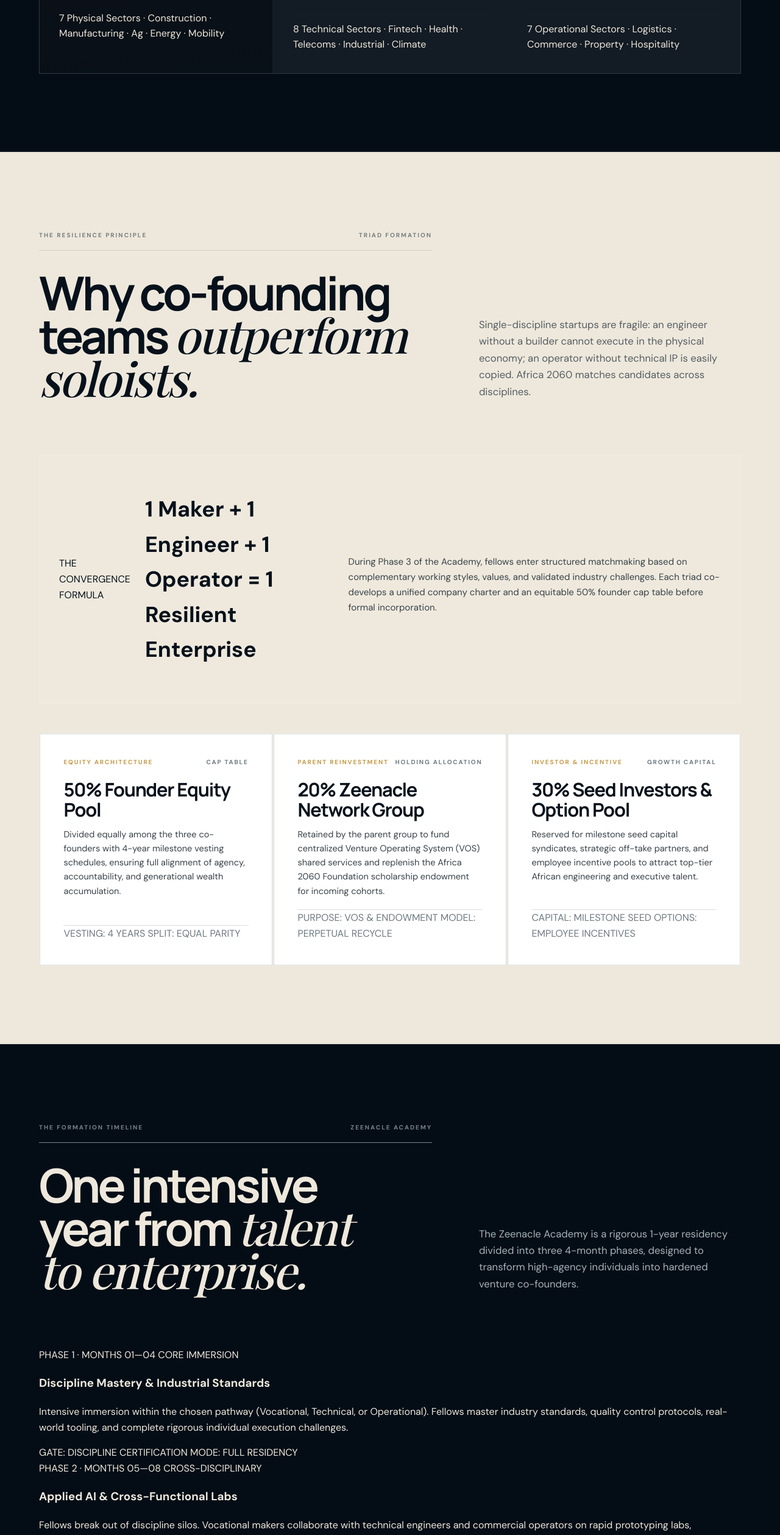
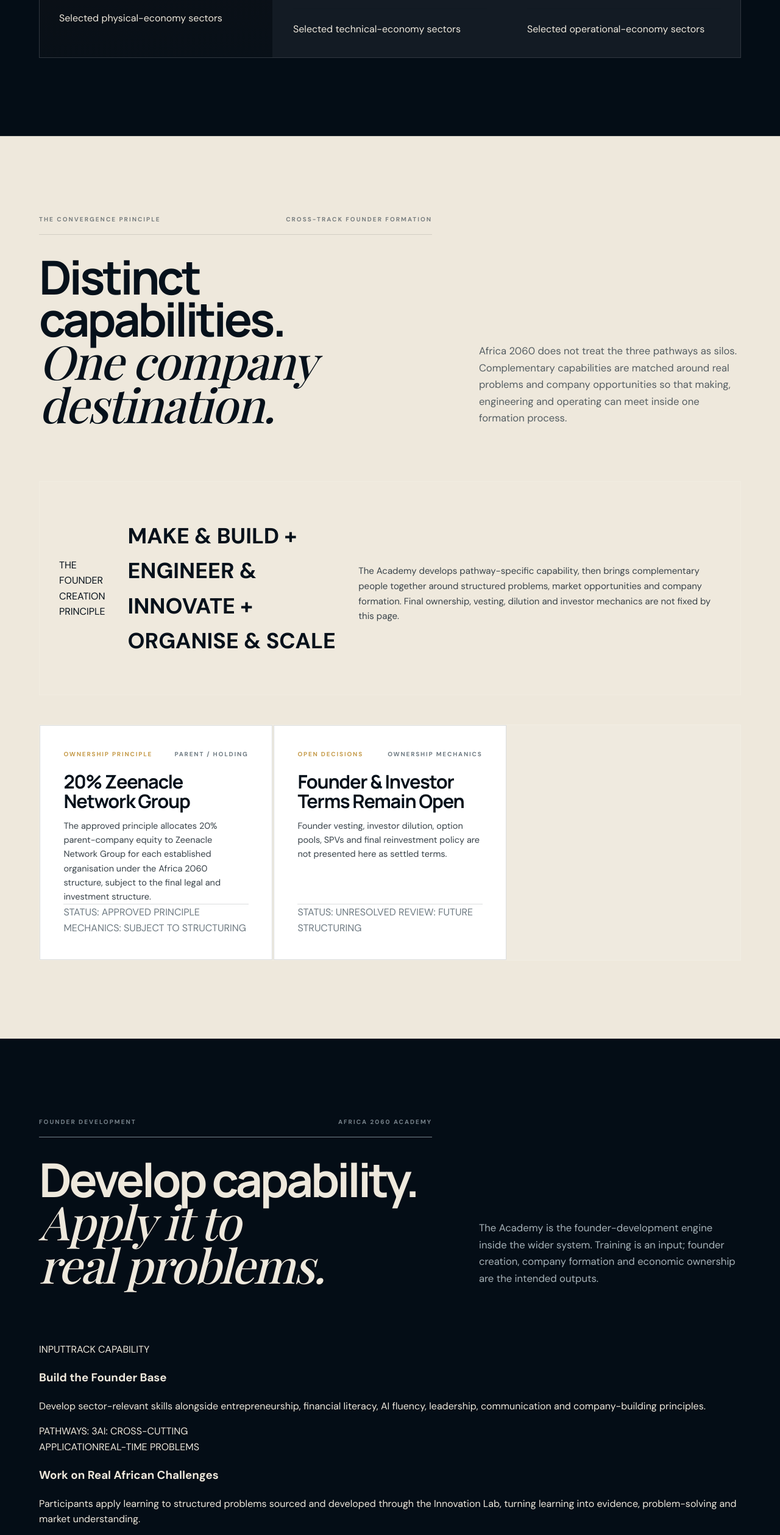
Before and after one commit to zeenacle/Africa-2060, a website: page founders/index.html in a window 1280 px wide. Shown: the part 2606-5123 px from the top of the page at 61% size. Drawn offline with nearby package versions, Linux system fonts and the light colour scheme; a web font is replaced by a local one.

Commit message:
chore: remove unsupported founder programme and ownership mechanics

```diff
--- a/founders/index.html
+++ b/founders/index.html
@@ -2771,7 +2771,7 @@
           <div class="reframe-row" style="font-size:13px"><span>Environment</span><i>→</i><span>Workshops, fabrication yards, agro-processing facilities</span></div>
           <div class="reframe-row" style="font-size:13px"><span>AI Multiplier</span><i>→</i><span>Generative CAD, CNC toolpaths, predictive maintenance</span></div>
         </div>
-        <div class="track-sectors-pill" style="margin-top:20px">7 Physical Sectors · Construction · Manufacturing · Ag · Energy · Mobility</div>
+        <div class="track-sectors-pill" style="margin-top:20px">Selected physical-economy sectors</div>
       </div>
     </div>
 
@@ -2790,7 +2790,7 @@
           <div class="reframe-row" style="font-size:13px"><span>Environment</span><i>→</i><span>Compute labs, electronics testbeds, software repositories</span></div>
           <div class="reframe-row" style="font-size:13px"><span>AI Multiplier</span><i>→</i><span>Automated code verification, model fine-tuning, security audits</span></div>
         </div>
-        <div class="track-sectors-pill" style="margin-top:20px">8 Technical Sectors · Fintech · Health · Telecoms · Industrial · Climate</div>
+        <div class="track-sectors-pill" style="margin-top:20px">Selected technical-economy sectors</div>
       </div>
     </div>
 
@@ -2809,7 +2809,7 @@
           <div class="reframe-row" style="font-size:13px"><span>Environment</span><i>→</i><span>Trading floors, logistics hubs, boardroom simulations</span></div>
           <div class="reframe-row" style="font-size:13px"><span>AI Multiplier</span><i>→</i><span>Financial modeling, customs automation, contract synthesis</span></div>
         </div>
-        <div class="track-sectors-pill" style="margin-top:20px">7 Operational Sectors · Logistics · Commerce · Property · Hospitality</div>
+        <div class="track-sectors-pill" style="margin-top:20px">Selected operational-economy sectors</div>
       </div>
     </div>
   </div>
@@ -2819,150 +2819,103 @@
 <section class="act act-cream" id="convergence">
   <div class="act-head">
     <div>
-      <div class="eyebrow-row"><span>THE RESILIENCE PRINCIPLE</span><span>TRIAD FORMATION</span></div>
-      <h2 style="margin-top:34px">Why co-founding teams <span class="serif">outperform soloists.</span></h2>
+      <div class="eyebrow-row"><span>THE CONVERGENCE PRINCIPLE</span><span>CROSS-TRACK FOUNDER FORMATION</span></div>
+      <h2 style="margin-top:34px">Distinct capabilities. <span class="serif">One company destination.</span></h2>
     </div>
-    <p>Single-discipline startups are fragile: an engineer without a builder cannot execute in the physical economy; an operator without technical IP is easily copied. Africa 2060 matches candidates across disciplines.</p>
+    <p>Africa 2060 does not treat the three pathways as silos. Complementary capabilities are matched around real problems and company opportunities so that making, engineering and operating can meet inside one formation process.</p>
   </div>
 
   <div class="tracks-convergence" style="margin-top:40px">
-    <span>THE CONVERGENCE FORMULA</span>
-    <h3 style="font-size:clamp(24px,2.8vw,40px)">1 Maker + 1 Engineer + 1 Operator = 1 Resilient Enterprise</h3>
-    <p style="max-width:760px;margin:18px auto 0;font-size:15px;line-height:1.65;color:var(--ink-soft)">During Phase 3 of the Academy, fellows enter structured matchmaking based on complementary working styles, values, and validated industry challenges. Each triad co-develops a unified company charter and an equitable 50% founder cap table before formal incorporation.</p>
+    <span>THE FOUNDER CREATION PRINCIPLE</span>
+    <h3 style="font-size:clamp(24px,2.8vw,40px)">MAKE &amp; BUILD + ENGINEER &amp; INNOVATE + ORGANISE &amp; SCALE</h3>
+    <p style="max-width:760px;margin:18px auto 0;font-size:15px;line-height:1.65;color:var(--ink-soft)">The Academy develops pathway-specific capability, then brings complementary people together around structured problems, market opportunities and company formation. Final ownership, vesting, dilution and investor mechanics are not fixed by this page.</p>
   </div>
 
   <div class="stage-ledger-grid" style="margin-top:48px">
     <article class="stage-card-deep" style="background:#fff;border:1px solid var(--darkline);color:var(--ink)">
       <div>
-        <div class="stage-card-deep-top"><span style="color:var(--gold)">EQUITY ARCHITECTURE</span><span style="color:var(--ink-muted)">CAP TABLE</span></div>
-        <h3 style="color:var(--ink)">50% Founder Equity Pool</h3>
-        <p style="color:var(--ink-soft)">Divided equally among the three co-founders with 4-year milestone vesting schedules, ensuring full alignment of agency, accountability, and generational wealth accumulation.</p>
+        <div class="stage-card-deep-top"><span style="color:var(--gold)">OWNERSHIP PRINCIPLE</span><span style="color:var(--ink-muted)">PARENT / HOLDING</span></div>
+        <h3 style="color:var(--ink)">20% Zeenacle Network Group</h3>
+        <p style="color:var(--ink-soft)">The approved principle allocates 20% parent-company equity to Zeenacle Network Group for each established organisation under the Africa 2060 structure, subject to the final legal and investment structure.</p>
       </div>
       <div class="stage-card-deep-meta" style="border-top:1px solid var(--darkline);color:var(--ink-muted)">
-        <span>VESTING: 4 YEARS</span>
-        <span>SPLIT: EQUAL PARITY</span>
+        <span>STATUS: APPROVED PRINCIPLE</span>
+        <span>MECHANICS: SUBJECT TO STRUCTURING</span>
       </div>
     </article>
 
     <article class="stage-card-deep" style="background:#fff;border:1px solid var(--darkline);color:var(--ink)">
       <div>
-        <div class="stage-card-deep-top"><span style="color:var(--gold)">PARENT REINVESTMENT</span><span style="color:var(--ink-muted)">HOLDING ALLOCATION</span></div>
-        <h3 style="color:var(--ink)">20% Zeenacle Network Group</h3>
-        <p style="color:var(--ink-soft)">Retained by the parent group to fund centralized Venture Operating System (VOS) shared services and replenish the Africa 2060 Foundation scholarship endowment for incoming cohorts.</p>
+        <div class="stage-card-deep-top"><span style="color:var(--gold)">OPEN DECISIONS</span><span style="color:var(--ink-muted)">OWNERSHIP MECHANICS</span></div>
+        <h3 style="color:var(--ink)">Founder &amp; Investor Terms Remain Open</h3>
+        <p style="color:var(--ink-soft)">Founder vesting, investor dilution, option pools, SPVs and final reinvestment policy are not presented here as settled terms.</p>
       </div>
       <div class="stage-card-deep-meta" style="border-top:1px solid var(--darkline);color:var(--ink-muted)">
-        <span>PURPOSE: VOS &amp; ENDOWMENT</span>
-        <span>MODEL: PERPETUAL RECYCLE</span>
-      </div>
-    </article>
-
-    <article class="stage-card-deep" style="background:#fff;border:1px solid var(--darkline);color:var(--ink)">
-      <div>
-        <div class="stage-card-deep-top"><span style="color:var(--gold)">INVESTOR &amp; INCENTIVE</span><span style="color:var(--ink-muted)">GROWTH CAPITAL</span></div>
-        <h3 style="color:var(--ink)">30% Seed Investors &amp; Option Pool</h3>
-        <p style="color:var(--ink-soft)">Reserved for milestone seed capital syndicates, strategic off-take partners, and employee incentive pools to attract top-tier African engineering and executive talent.</p>
-      </div>
-      <div class="stage-card-deep-meta" style="border-top:1px solid var(--darkline);color:var(--ink-muted)">
-        <span>CAPITAL: MILESTONE SEED</span>
-        <span>OPTIONS: EMPLOYEE INCENTIVES</span>
+        <span>STATUS: UNRESOLVED</span>
+        <span>REVIEW: FUTURE STRUCTURING</span>
       </div>
     </article>
   </div>
 </section>
 
-<!-- SECTION 04: ONE-YEAR ZEENACLE ACADEMY STRUCTURE -->
+<!-- SECTION 04: FOUNDER DEVELOPMENT & APPLICATION -->
 <section class="act act-dark" id="academy">
   <div class="act-head">
     <div>
-      <div class="eyebrow-row"><span>THE FORMATION TIMELINE</span><span>ZEENACLE ACADEMY</span></div>
-      <h2 style="margin-top:34px">One intensive year from <span class="serif">talent to enterprise.</span></h2>
+      <div class="eyebrow-row"><span>FOUNDER DEVELOPMENT</span><span>AFRICA 2060 ACADEMY</span></div>
+      <h2 style="margin-top:34px">Develop capability. <span class="serif">Apply it to real problems.</span></h2>
     </div>
-    <p>The Zeenacle Academy is a rigorous 1-year residency divided into three 4-month phases, designed to transform high-agency individuals into hardened venture co-founders.</p>
+    <p>The Academy is the founder-development engine inside the wider system. Training is an input; founder creation, company formation and economic ownership are the intended outputs.</p>
   </div>
 
   <div class="monograph-grid" style="margin-top:40px">
     <article class="monograph-card">
-      <div class="monograph-card-top">
-        <span>PHASE 1 · MONTHS 01—04</span>
-        <span>CORE IMMERSION</span>
-      </div>
-      <h3>Discipline Mastery &amp; Industrial Standards</h3>
-      <p>Intensive immersion within the chosen pathway (Vocational, Technical, or Operational). Fellows master industry standards, quality control protocols, real-world tooling, and complete rigorous individual execution challenges.</p>
-      <div class="monograph-card-foot">
-        <span>GATE: DISCIPLINE CERTIFICATION</span>
-        <span>MODE: FULL RESIDENCY</span>
-      </div>
+      <div class="monograph-card-top"><span>INPUT</span><span>TRACK CAPABILITY</span></div>
+      <h3>Build the Founder Base</h3>
+      <p>Develop sector-relevant skills alongside entrepreneurship, financial literacy, AI fluency, leadership, communication and company-building principles.</p>
+      <div class="monograph-card-foot"><span>PATHWAYS: 3</span><span>AI: CROSS-CUTTING</span></div>
     </article>
-
     <article class="monograph-card">
-      <div class="monograph-card-top">
-        <span>PHASE 2 · MONTHS 05—08</span>
-        <span>CROSS-DISCIPLINARY</span>
-      </div>
-      <h3>Applied AI &amp; Cross-Functional Labs</h3>
-      <p>Fellows break out of discipline silos. Vocational makers collaborate with technical engineers and commercial operators on rapid prototyping labs, integrating generative AI tooling into operational workflows.</p>
-      <div class="monograph-card-foot">
-        <span>GATE: MULTI-DISCIPLINARY PROTOTYPE</span>
-        <span>MODE: COLLABORATIVE LABS</span>
-      </div>
+      <div class="monograph-card-top"><span>APPLICATION</span><span>REAL-TIME PROBLEMS</span></div>
+      <h3>Work on Real African Challenges</h3>
+      <p>Participants apply learning to structured problems sourced and developed through the Innovation Lab, turning learning into evidence, problem-solving and market understanding.</p>
+      <div class="monograph-card-foot"><span>LINK: INNOVATION LAB</span><span>MODE: APPLIED</span></div>
     </article>
-
     <article class="monograph-card">
-      <div class="monograph-card-top">
-        <span>PHASE 3 · MONTHS 09—12</span>
-        <span>VENTURE INCUBATION</span>
-      </div>
-      <h3>Triad Matching, Cap Tables &amp; Incorporation</h3>
-      <p>Candidates are matched into formal 1:1:1 co-founding triads. Triads select a vetted Innovation Lab market challenge, validate commercial off-take, structure corporate charters, and incorporate a live statutory company.</p>
-      <div class="monograph-card-foot">
-        <span>GATE: INCORPORATION &amp; SEED PITCH</span>
-        <span>OUTCOME: ACTIVE ENTERPRISE</span>
-      </div>
+      <div class="monograph-card-top"><span>OUTPUT</span><span>FORMATION</span></div>
+      <h3>Move Toward Company Creation</h3>
+      <p>Cross-track matching connects complementary founder capabilities around company opportunities, followed by company formation, appropriate funding, scale and reinvestment.</p>
+      <div class="monograph-card-foot"><span>OUTPUT: FOUNDER TEAMS</span><span>OUTPUT: COMPANIES</span></div>
     </article>
   </div>
 </section>
 
-<!-- SECTION 05: TUITION, SCHOLARSHIPS & ADMISSIONS RIGOR -->
+<!-- SECTION 05: FOUNDER APPLICATION STANDARD -->
 <section class="act act-cream" id="admissions">
   <div class="act-head">
     <div>
-      <div class="eyebrow-row"><span>ADMISSIONS &amp; FELLOWSHIPS</span><span>SELECTIVITY</span></div>
-      <h2 style="margin-top:34px">Merit-first admissions. <span class="serif">Zero financial barrier.</span></h2>
+      <div class="eyebrow-row"><span>FOUNDER APPLICATION</span><span>SOURCE-GROUNDED MODEL</span></div>
+      <h2 style="margin-top:34px">Capability is only the beginning. <span class="serif">Application creates the founder.</span></h2>
     </div>
-    <p>The Academy maintains uncompromising admissions selectivity while ensuring financial hardship never disqualifies exceptional African talent.</p>
+    <p>Africa 2060 is designed around applied founder development rather than credential collection. Participants are expected to connect capability to real problems, collaboration, company formation and ownership.</p>
   </div>
 
   <div class="split-editorial">
     <div class="split-text-pane">
-      <h3 style="font-family:var(--display);font-size:clamp(22px,2.2vw,32px);margin-bottom:16px;color:var(--ink)">Tuition Schedule &amp; Endowment Fellowships</h3>
-      <p style="font-size:15px;line-height:1.75;color:var(--ink-soft);margin-bottom:20px">
-        The standard Academy tuition is ₦500,000 for the full 1-year residency, covering physical lab access, high-performance compute, materials, and master mentorship.
-      </p>
+      <h3 style="font-family:var(--display);font-size:clamp(22px,2.2vw,32px);margin-bottom:16px;color:var(--ink)">What the founder-development system connects</h3>
       <div class="reframe-grid">
-        <div class="reframe-row">
-          <span>Standard Tuition</span><i>→</i><span>₦500,000 (Subsidized by Zeenacle Network Group)</span>
-        </div>
-        <div class="reframe-row">
-          <span>Need-Blind Fellowships</span><i>→</i><span>100% full-tuition endowment scholarships for top quartile</span>
-        </div>
-        <div class="reframe-row">
-          <span>Deferred Income-Share</span><i>→</i><span>Zero upfront payment; repayable solely upon portfolio company funding</span>
-        </div>
-        <div class="reframe-row">
-          <span>Corporate Sponsorships</span><i>→</i><span>Funded by institutional partners in designated priority sectors</span>
-        </div>
+        <div class="reframe-row"><span>Track capability</span><i>→</i><span>Vocational, Technical or Operational development</span></div>
+        <div class="reframe-row"><span>Enterprise capability</span><i>→</i><span>Entrepreneurship, financial literacy, AI fluency, leadership and communication</span></div>
+        <div class="reframe-row"><span>Real problem</span><i>→</i><span>Structured application through Innovation Lab challenges</span></div>
+        <div class="reframe-row"><span>Complementary founders</span><i>→</i><span>Cross-track matching around company opportunities</span></div>
+        <div class="reframe-row"><span>Formation</span><i>→</i><span>Company creation, funding, scale and reinvestment</span></div>
       </div>
     </div>
     <div class="split-photo-pane">
       <div style="background:#fff;border:1px solid var(--darkline);padding:32px;border-radius:2px">
-        <span style="font-size:11px;letter-spacing:0.18em;color:var(--gold);text-transform:uppercase;font-weight:700">4-STAGE ADMISSIONS ASSESSMENT</span>
-        <h4 style="font-family:var(--display);font-size:22px;color:var(--ink);margin:16px 0 12px">The Admissions Gauntlet</h4>
-        <ul style="list-style:none;padding:0;margin:0;display:flex;flex-direction:column;gap:12px;color:var(--ink-soft);font-size:14px">
-          <li style="border-left:2px solid var(--gold);padding-left:12px"><b>01 Cognitive &amp; Aptitude Screen:</b> Analytical reasoning and mental model flexibility.</li>
-          <li style="border-left:2px solid var(--gold);padding-left:12px"><b>02 Discipline Execution Test:</b> Physical build, code repository, or commercial sales sprint.</li>
-          <li style="border-left:2px solid var(--gold);padding-left:12px"><b>03 Psychometric Grit Index:</b> Testing resilience, stress tolerance, and agency under ambiguity.</li>
-          <li style="border-left:2px solid var(--gold);padding-left:12px"><b>04 Senate Panel Defense:</b> Rigorous in-person defense before seasoned African industrialists.</li>
-        </ul>
+        <span style="font-size:11px;letter-spacing:0.18em;color:var(--gold);text-transform:uppercase;font-weight:700">NOT PRESENTED AS SETTLED</span>
+        <h4 style="font-family:var(--display);font-size:22px;color:var(--ink);margin:16px 0 12px">Open Programme Decisions</h4>
+        <p style="font-size:14px;line-height:1.7;color:var(--ink-soft);margin:0">Specific tuition, cohort duration, scholarship rules, admissions scoring and other programme mechanics should only appear here after they are approved in the governing framework.</p>
       </div>
     </div>
   </div>
@@ -2975,7 +2928,7 @@
       <div class="eyebrow-row"><span>CONTINUE THE JOURNEY</span><span>AFRICAN INDUSTRIAL ATLAS</span></div>
       <h2 style="margin-top:34px">Where will your triad <span class="serif">build?</span></h2>
     </div>
-    <p>Discover the 22 cataloged strategic sectors where Africa 2060 is deploying co-founding triads to establish dominant domestic enterprises.</p>
+    <p>Discover the sector universe and the company opportunities where cross-track founder teams can be formed.</p>
   </div>
   <div style="display:flex;gap:16px;flex-wrap:wrap">
     <a class="solid-button" href="../sectors/">Explore the Sector Universe <span>↗</span></a>
```
